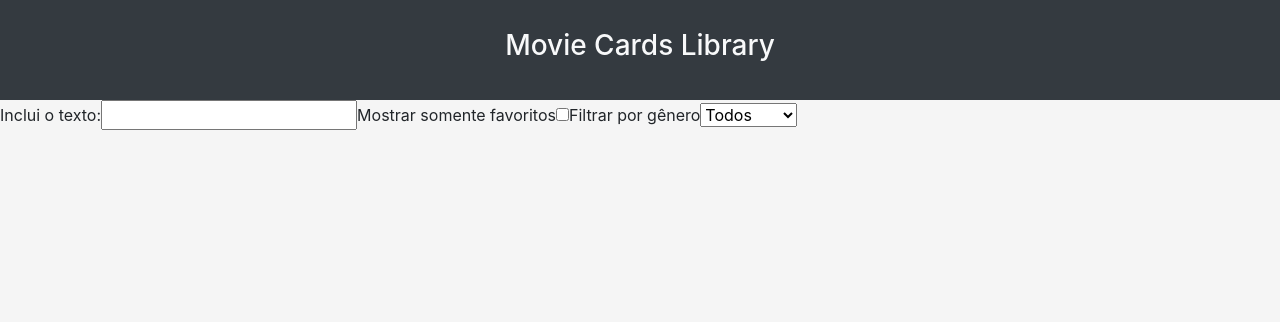
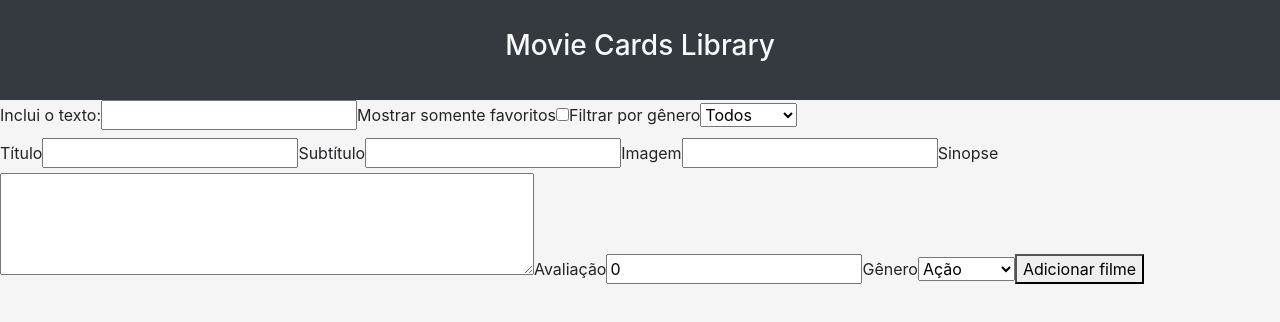
Before and after one commit to flpnascto/movie-card-library-stateful, a React (Create React App) app: page / in a window 1280 px wide. Shown: the top 322 px of the page. Built offline with nearby package versions, Linux system fonts and the light colour scheme.

Commit message:
Adicionando button ao component AddMovie.

```diff
--- a/src/App.js
+++ b/src/App.js
@@ -3,6 +3,7 @@ import './App.css';
 
 import Header from './components/Header';
 import SearchBar from './components/SearchBar';
+import AddMovie from './components/AddMovie';
 
 import data from './data';
 
@@ -11,6 +12,7 @@ function App() {
     <div className="App">
       <Header />
       <SearchBar movies={data} />
+      <AddMovie />
     </div>
   );
 }
--- a/src/components/AddMovie.jsx
+++ b/src/components/AddMovie.jsx
@@ -17,6 +17,19 @@ class AddMovie extends React.Component {
 
   changeInput = event => {
     this.setState({ [event.target.name]: event.target.value })
+  }
+
+  handleClick = () => {
+    const { onClick } = this.props;
+    onClick(this.state);
+    this.setState(() => ({
+      subtitle: '',
+      title: '',
+      imagePath: '',
+      storyline: '',
+      rating: 0,
+      genre: 'action',
+    }))
   }
 
   render() {
@@ -86,6 +99,12 @@ class AddMovie extends React.Component {
             <option data-testid="genre-option" value="thriller">Suspense</option>
           </select>
 
+          <button
+            data-testid="send-button"
+            id="send-button"
+            type="button"
+            onClick={this.handleClick}>Adicionar filme</button>
+
         </form>
       </div>
     );
```
